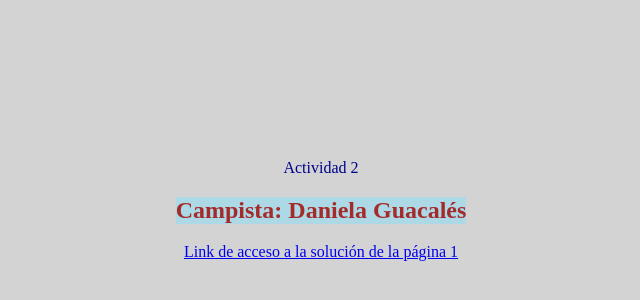
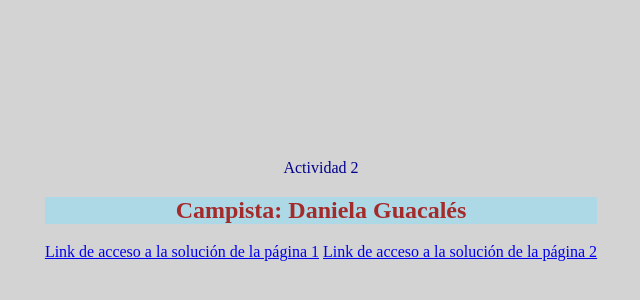
Before and after one commit to DanielaG-09/analisis_acti2_bd_titanic, a plain HTML site: page index.html in a window 1280 px wide. Shown: the part 198-498 px from the top of the page, without its empty margins (319-959 px from the left). Drawn offline with Linux system fonts and the light colour scheme.

Commit message:
Generamos el enlace a la solución de la página 2

```diff
--- a/index.html
+++ b/index.html
@@ -11,6 +11,7 @@
     <h1>Actividad 2</h1>
     <h2>Campista: Daniela Guacalés</h2>
     <a href="https://docs.google.com/document/d/1zJGERo1CxnUMobv6GOpJ4YjkmwVOeuQ8/edit?usp=sharing&ouid=114030896607151154709&rtpof=true&sd=true" target="_blank">Link de acceso a la solución de la página 1</a>
+    <a href="https://docs.google.com/document/d/1EPBUfbhApjtvd0esJzCKjKxlqqahjFCb/edit?usp=sharing&ouid=114030896607151154709&rtpof=true&sd=true" target="_blank">Link de acceso a la solución de la página 2</a>
     </div>
 </body>
 </html>
```
